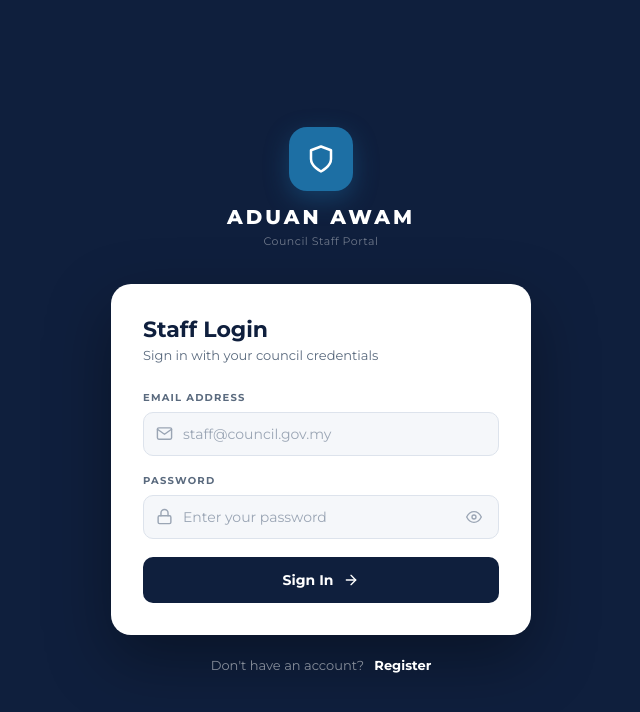
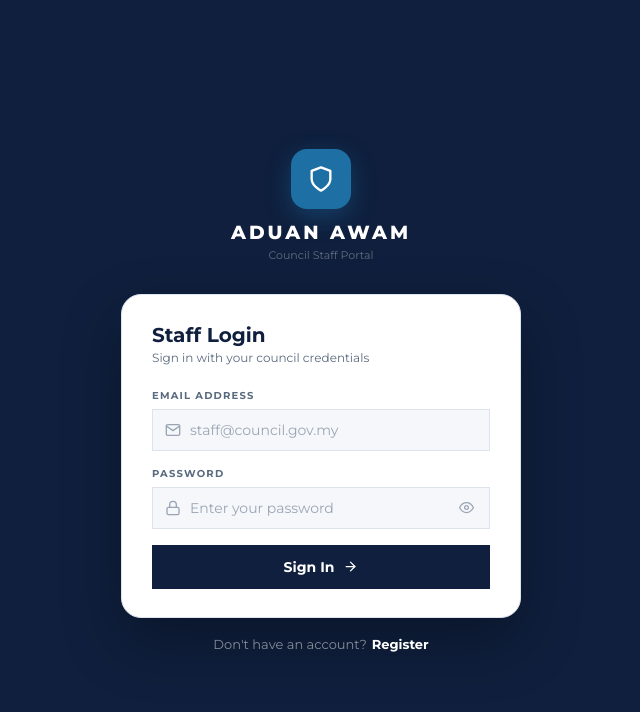
Before and after one commit to rifqibinlee/complaint-api, a Flask app: page /dashboard/login in a window 1280 px wide. Shown: the top 712 px of the page, without its empty margins (319-959 px from the left). Run offline with Flask 3, Linux system fonts and the light colour scheme.

Commit message:
Update login.html

```diff
--- a/templates/login.html
+++ b/templates/login.html
@@ -2,238 +2,97 @@
 <html lang="en">
 <head>
   <meta charset="UTF-8">
-  <meta name="viewport" content="width=device-width, initial-scale=1.0">
-  <title>Staff Login — Aduan Awam</title>
+  <meta name="viewport" content="width=device-width,initial-scale=1">
+  <title>Login — Aduan Awam</title>
   <link rel="stylesheet" href="/static/css/base.css">
   <style>
-    body {
-      background: var(--primary);
-      display: flex; align-items: center; justify-content: center;
-      min-height: 100vh; padding: 24px;
-    }
-
-    .login-wrap { width: 100%; max-width: 420px; }
-
-    .login-logo {
-      text-align: center; margin-bottom: 36px;
-    }
-
-    .login-logo-icon {
-      width: 64px; height: 64px;
-      background: var(--accent); border-radius: 18px;
-      display: inline-flex; align-items: center; justify-content: center;
-      margin-bottom: 14px;
-      box-shadow: 0 8px 24px rgba(29,111,164,0.4);
-    }
-
-    .login-logo-icon svg {
-      width: 30px; height: 30px;
-      stroke: white; fill: none;
-      stroke-width: 2; stroke-linecap: round; stroke-linejoin: round;
-    }
-
-    .login-app-name {
-      font-size: 20px; font-weight: 800;
-      color: white; letter-spacing: 3px;
-      display: block;
-    }
-
-    .login-tagline {
-      font-size: 11px; color: rgba(255,255,255,0.4);
-      margin-top: 5px; letter-spacing: 0.5px;
-      display: block;
-    }
-
-    .login-card {
-      background: var(--surface);
-      border-radius: 20px; padding: 32px;
-      box-shadow: 0 24px 64px rgba(0,0,0,0.35);
-    }
-
-    .login-title { font-size: 22px; font-weight: 700; color: var(--text1); margin-bottom: 4px; }
-    .login-sub   { font-size: 13px; color: var(--text2); margin-bottom: 28px; }
-
-    .field        { margin-bottom: 18px; }
-    .field-label  { font-size: 10px; font-weight: 700; color: var(--text2); letter-spacing: 1.2px; text-transform: uppercase; display: block; margin-bottom: 8px; }
-
-    .input-row {
-      display: flex; align-items: center; gap: 10px;
-      background: var(--bg); border: 1px solid var(--border);
-      border-radius: var(--radius-md); padding: 0 12px;
-      transition: border-color 0.15s;
-    }
-
-    .input-row:focus-within { border-color: var(--accent); }
-
-    .input-row svg {
-      width: 17px; height: 17px;
-      stroke: var(--text3); fill: none;
-      stroke-width: 2; stroke-linecap: round; stroke-linejoin: round;
-      flex-shrink: 0;
-    }
-
-    .input-row input {
-      flex: 1; border: none; background: transparent;
-      padding: 12px 0;
-      font-family: 'Montserrat', sans-serif;
-      font-size: 14px; color: var(--text1); outline: none;
-    }
-
-    .input-row input::placeholder { color: var(--text3); }
-
-    .eye-btn {
-      background: none; border: none; cursor: pointer; padding: 4px;
-      display: flex; align-items: center;
-    }
-
-    .eye-btn svg {
-      width: 16px; height: 16px;
-      stroke: var(--text3); fill: none;
-      stroke-width: 2; stroke-linecap: round; stroke-linejoin: round;
-    }
-
-    .error-box {
-      background: #FEE2E2; border: 1px solid #FECACA;
-      color: #991B1B; padding: 11px 14px;
-      border-radius: var(--radius-md);
-      font-size: 13px; margin-bottom: 18px;
-      display: none;
-    }
-
-    .error-box.show { display: block; }
-
-    .submit-btn {
-      width: 100%; padding: 14px;
-      background: var(--primary); color: white;
-      border: none; border-radius: var(--radius-md);
-      font-family: 'Montserrat', sans-serif;
-      font-size: 14px; font-weight: 700;
-      cursor: pointer; margin-top: 6px;
-      display: flex; align-items: center; justify-content: center; gap: 10px;
-      transition: opacity 0.15s;
-    }
-
-    .submit-btn:hover    { opacity: 0.9; }
-    .submit-btn:disabled { opacity: 0.5; cursor: not-allowed; }
-
-    .submit-btn svg {
-      width: 16px; height: 16px;
-      stroke: white; fill: none;
-      stroke-width: 2; stroke-linecap: round; stroke-linejoin: round;
-    }
-
-    .spinner-sm {
-      width: 16px; height: 16px;
-      border: 2px solid rgba(255,255,255,0.3);
-      border-top-color: white;
-      border-radius: 50%;
-      animation: spin 0.7s linear infinite;
-    }
+    body{background:var(--primary);display:flex;align-items:center;justify-content:center;min-height:100vh;padding:24px}
+    .wrap{width:100%;max-width:400px}
+    .logo{text-align:center;margin-bottom:32px}
+    .logo-icon{width:60px;height:60px;background:var(--accent);border-radius:16px;display:inline-flex;align-items:center;justify-content:center;margin-bottom:12px;box-shadow:0 8px 24px rgba(29,111,164,.4)}
+    .logo-icon svg{width:28px;height:28px;stroke:#fff;fill:none;stroke-width:2;stroke-linecap:round;stroke-linejoin:round}
+    .app-name{font-size:19px;font-weight:800;color:#fff;letter-spacing:3px;display:block}
+    .app-tag{font-size:11px;color:rgba(255,255,255,.35);margin-top:4px;display:block}
+    .card{background:var(--surface);border-radius:20px;padding:28px 30px;box-shadow:0 24px 60px rgba(0,0,0,.3)}
+    .card-title{font-size:20px;font-weight:700;color:var(--text1);margin-bottom:3px}
+    .card-sub{font-size:12px;color:var(--text2);margin-bottom:24px}
+    .field{margin-bottom:16px}
+    .fl{display:block;font-size:10px;font-weight:700;color:var(--text2);letter-spacing:1.2px;text-transform:uppercase;margin-bottom:7px}
+    .ir{display:flex;align-items:center;gap:9px;background:var(--bg);border:1px solid var(--border);border-radius:var(--r-md);padding:0 12px;transition:border-color .15s}
+    .ir:focus-within{border-color:var(--accent)}
+    .ir svg{width:16px;height:16px;stroke:var(--text3);fill:none;stroke-width:2;stroke-linecap:round;stroke-linejoin:round;flex-shrink:0}
+    .ir input{flex:1;border:none;background:transparent;padding:11px 0;font-family:'Montserrat',sans-serif;font-size:14px;color:var(--text1);outline:none}
+    .ir input::placeholder{color:var(--text3)}
+    .eye{background:none;border:none;cursor:pointer;padding:3px;display:flex;align-items:center}
+    .eye svg{width:15px;height:15px;stroke:var(--text3);fill:none;stroke-width:2;stroke-linecap:round;stroke-linejoin:round}
+    .err{background:#FEE2E2;border:1px solid #FECACA;color:#991B1B;padding:10px 13px;border-radius:var(--r-md);font-size:12px;margin-bottom:14px;display:none}
+    .err.show{display:block}
+    .sub-btn{width:100%;padding:13px;background:var(--primary);color:#fff;border:none;border-radius:var(--r-md);font-family:'Montserrat',sans-serif;font-size:14px;font-weight:700;cursor:pointer;margin-top:6px;display:flex;align-items:center;justify-content:center;gap:9px;transition:opacity .15s}
+    .sub-btn:hover{opacity:.9}
+    .sub-btn:disabled{opacity:.5;cursor:not-allowed}
+    .sub-btn svg{width:15px;height:15px;stroke:#fff;fill:none;stroke-width:2;stroke-linecap:round;stroke-linejoin:round}
+    .footer-link{text-align:center;margin-top:18px;font-size:13px;color:rgba(255,255,255,.5)}
+    .footer-link a{color:#fff;font-weight:700;text-decoration:none;margin-left:5px}
   </style>
 </head>
 <body>
-  <div class="login-wrap">
-    <div class="login-logo">
-      <div class="login-logo-icon">
-        <svg viewBox="0 0 24 24">
-          <path d="M12 22s8-4 8-10V5l-8-3-8 3v7c0 6 8 10 8 10z"/>
-        </svg>
+<div class="wrap">
+  <div class="logo">
+    <div class="logo-icon"><svg viewBox="0 0 24 24"><path d="M12 22s8-4 8-10V5l-8-3-8 3v7c0 6 8 10 8 10z"/></svg></div>
+    <span class="app-name">ADUAN AWAM</span>
+    <span class="app-tag">Council Staff Portal</span>
   </div>
-      <span class="login-app-name">ADUAN AWAM</span>
-      <span class="login-tagline">Council Staff Portal</span>
-    </div>
-
-    <div class="login-card">
-      <div class="login-title">Staff Login</div>
-      <div class="login-sub">Sign in with your council credentials</div>
-
-      <div class="error-box" id="err"></div>
-
+  <div class="card">
+    <div class="card-title">Staff Login</div>
+    <div class="card-sub">Sign in with your council credentials</div>
+    <div class="err" id="err"></div>
     <div class="field">
-        <label class="field-label">Email Address</label>
-        <div class="input-row">
+      <label class="fl">Email Address</label>
+      <div class="ir">
         <svg viewBox="0 0 24 24"><path d="M4 4h16c1.1 0 2 .9 2 2v12c0 1.1-.9 2-2 2H4c-1.1 0-2-.9-2-2V6c0-1.1.9-2 2-2z"/><polyline points="22,6 12,13 2,6"/></svg>
-          <input type="email" id="email" placeholder="staff@council.gov.my" autocomplete="email" />
+        <input type="email" id="email" placeholder="staff@council.gov.my" autocomplete="email"/>
       </div>
     </div>
-
     <div class="field">
-        <label class="field-label">Password</label>
-        <div class="input-row">
-          <svg viewBox="0 0 24 24"><rect x="3" y="11" width="18" height="11" rx="2" ry="2"/><path d="M7 11V7a5 5 0 0 1 10 0v4"/></svg>
-          <input type="password" id="password" placeholder="Enter your password" autocomplete="current-password" />
-          <button class="eye-btn" id="eye-btn" type="button">
-            <svg viewBox="0 0 24 24" id="eye-icon"><path d="M1 12s4-8 11-8 11 8 11 8-4 8-11 8-11-8-11-8z"/><circle cx="12" cy="12" r="3"/></svg>
+      <label class="fl">Password</label>
+      <div class="ir">
+        <svg viewBox="0 0 24 24"><rect x="3" y="11" width="18" height="11" rx="2"/><path d="M7 11V7a5 5 0 0 1 10 0v4"/></svg>
+        <input type="password" id="password" placeholder="Enter your password" autocomplete="current-password"/>
+        <button class="eye" id="eye"><svg viewBox="0 0 24 24"><path d="M1 12s4-8 11-8 11 8 11 8-4 8-11 8-11-8-11-8z"/><circle cx="12" cy="12" r="3"/></svg></button>
+      </div>
+    </div>
+    <button class="sub-btn" id="login-btn">
+      <span id="lbl">Sign In</span>
+      <svg viewBox="0 0 24 24" id="arr"><line x1="5" y1="12" x2="19" y2="12"/><polyline points="12 5 19 12 12 19"/></svg>
     </button>
   </div>
+  <div class="footer-link">Don't have an account?<a href="/dashboard/register">Register</a></div>
 </div>
-
-      <button class="submit-btn" id="login-btn">
-        <span id="btn-label">Sign In</span>
-        <svg viewBox="0 0 24 24" id="btn-arrow"><line x1="5" y1="12" x2="19" y2="12"/><polyline points="12 5 19 12 12 19"/></svg>
-      </button>
-    </div>
-
-    <div style="text-align:center;margin-top:20px">
-      <span style="font-size:13px;color:rgba(255,255,255,0.5)">Don't have an account?</span>
-      <a href="/dashboard/register" style="font-size:13px;font-weight:700;color:white;margin-left:6px;text-decoration:none">Register</a>
-    </div>
-  </div>
-
 <script src="/static/js/app.js"></script>
 <script>
-    // Redirect if already logged in
   if (getToken()) window.location.href = '/dashboard';
-
-    // Password toggle
-    const pwdInput = document.getElementById('password');
-    document.getElementById('eye-btn').addEventListener('click', () => {
-      pwdInput.type = pwdInput.type === 'password' ? 'text' : 'password';
-    });
-
-    // Login
-    document.getElementById('login-btn').addEventListener('click', async () => {
+  document.getElementById('eye').onclick = () => {
+    const i = document.getElementById('password');
+    i.type = i.type === 'password' ? 'text' : 'password';
+  };
+  document.getElementById('login-btn').onclick = async () => {
     const email    = document.getElementById('email').value.trim();
     const password = document.getElementById('password').value;
     const err      = document.getElementById('err');
     const btn      = document.getElementById('login-btn');
-      const label    = document.getElementById('btn-label');
-      const arrow    = document.getElementById('btn-arrow');
-
     err.classList.remove('show');
-
-      if (!email || !password) {
-        err.textContent = 'Email and password are required.';
-        err.classList.add('show');
+    if (!email || !password) { err.textContent='Email and password are required.'; err.classList.add('show'); return; }
+    btn.disabled=true; document.getElementById('lbl').textContent='Signing in...'; document.getElementById('arr').style.display='none';
+    const r = await apiFetch('/api/staff/login',{method:'POST',body:JSON.stringify({email,password})});
+    if (!r.ok || r.data?.error) {
+      err.textContent = r.data?.error ?? 'Login failed.'; err.classList.add('show');
+      btn.disabled=false; document.getElementById('lbl').textContent='Sign In'; document.getElementById('arr').style.display='';
       return;
     }
-
-      btn.disabled = true;
-      label.textContent = 'Signing in...';
-      arrow.style.display = 'none';
-
-      const data = await api('/api/staff/login', {
-        method: 'POST',
-        body: JSON.stringify({ email, password }),
-      });
-
-      if (!data || data.error) {
-        err.textContent = data?.error ?? 'Login failed. Please try again.';
-        err.classList.add('show');
-        btn.disabled = false;
-        label.textContent = 'Sign In';
-        arrow.style.display = '';
-        return;
-      }
-
-      setAuth(data.token, data.staff);
-      window.location.href = '/dashboard';
-    });
-
-    // Enter key support
-    document.addEventListener('keydown', e => {
-      if (e.key === 'Enter') document.getElementById('login-btn').click();
-    });
+    setAuth(r.data.token, r.data.staff);
+    window.location.href='/dashboard';
+  };
+  document.addEventListener('keydown', e => { if (e.key==='Enter') document.getElementById('login-btn').click(); });
 </script>
 </body>
 </html>
```
Lines whose indentation alone changed are shown as unchanged.
